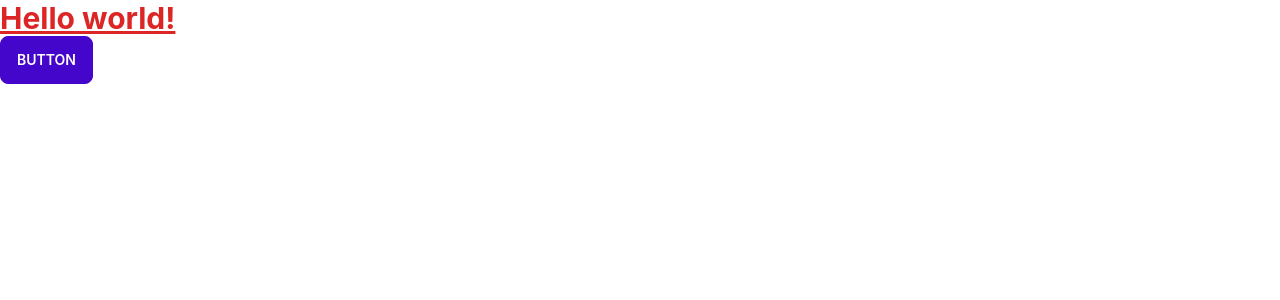
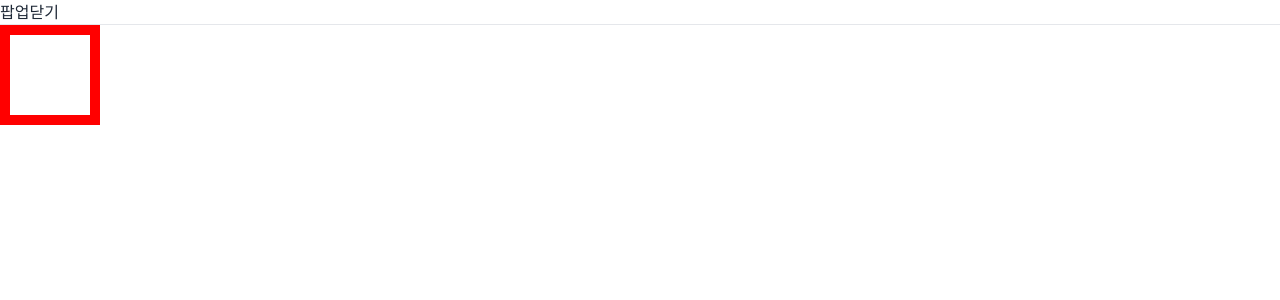
Before and after one commit to youmy028/reacr-proj, a React (Create React App) app: page / in a window 1280 px wide. Shown: the top 300 px of the page. Built offline with nearby package versions, Linux system fonts and the light colour scheme.

Commit message:
팝업과 닫기버튼

```diff
--- a/src/App.js
+++ b/src/App.js
@@ -1,12 +1,14 @@
 import StopWatch from './StopWatch'
 import NumberCounter from './NumberCounter'
+import Popup from './Popup';
 function App() {
   return (
     <>
       {/* <StopWatch/> */}
       {/* <NumberCounter/> */}
-      <h1 className="text-3xl font-bold underline text-red-600">Hello world!</h1>
-      <button className="btn btn-active btn-primary">Button</button>
+      {/* <h1 className="text-3xl font-bold underline text-red-600">Hello world!</h1> */}
+      {/* <button className="btn btn-active btn-primary">Button</button> */}
+      <Popup/>
     </>
   );
 }
--- /dev/null
+++ b/src/Popup.js
@@ -0,0 +1,13 @@
+import React,{useState} from "react";
+function Popup() {
+  const border ="10px solid red";
+  return (
+    <>
+      <button>팝업닫기</button>
+      <hr/>
+      <div style={{width:100, height:100, border}}></div>
+    </>
+  );
+}
+
+export default Popup;
```
